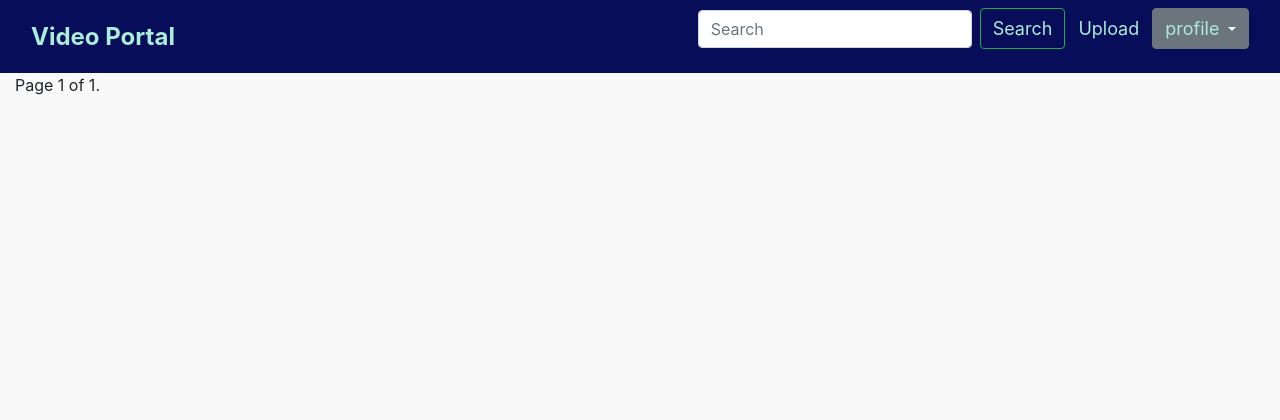
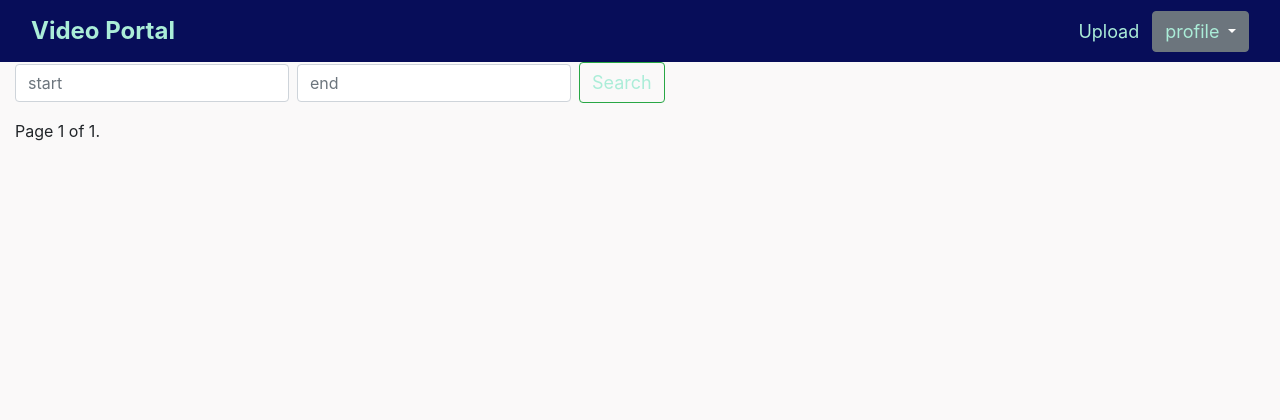
Before and after one commit to ranjith1237/VideoPortal, a Django app: page /all/ in a window 1280 px wide. Shown: the top 420 px of the page. Run offline with Django 3.2, Linux system fonts and the light colour scheme; the visitor is signed in with stand-in values (Sample User, id 1); data that the repository does not hold is empty; parts of the project's set-up code (start-up, migrations or seed data) failed here and were passed over; some libraries are stand-ins or nearby versions.

Commit message:
reverting previous changes

```diff
--- a/Cyberabad/templates/videos.html
+++ b/Cyberabad/templates/videos.html
@@ -12,7 +12,13 @@
     }
 </style>
 
-
+<div class="topnav-centered">
+    <form class="form-inline">
+    <input class="form-control mr-sm-2 start" type="search" placeholder="start" aria-label="Search">
+    <input class="form-control mr-sm-2 end" type="search" placeholder="end" aria-label="Search">
+    <button class="btn btn-outline-success my-2 my-sm-0" type="submit"><font size="4" color= #abedd8>Search</font></button>
+    </form>
+</div>
 
 <div class="pagination">
     <span class="step-links">
@@ -47,6 +53,29 @@
     <br><br>
 {% endfor %}
 </tr>
+<script>
+    $(document).ready(function() {
+        $(".btn-outline-success").click(function(event){
+        event.preventDefault();
+        var start=$(".start").val();
+        var end=$(".end").val();
+          $.ajax({
+            type:"GET",
+            data:{
+
+                "csrfmiddlewaretoken": "{{ csrf_token }}"
+            },
+            url: "http://10.4.16.53:8080/allvideos?start="+start+"&end="+end,
+            error: {"message": "error"},
+            success: function(response, status, jqXHR) {
+                  console.log("sucess");
+                },
+            dataType: "json",
+          });
+        });
+      });
+</script>
+
 
 
 {% endblock %}
--- a/templates/base.html
+++ b/templates/base.html
@@ -21,12 +21,6 @@
       <a class="navbar-brand" href="{% url 'home' %}"><font size="5" color= #abedd8><b>Video Portal</b></font></a>
         <ul class="nav justify-content-end">
           {% if user.is_authenticated %}
-          <div class="topnav-centered">
-              <form class="form-inline">
-                <input class="form-control mr-sm-2" type="search" placeholder="Search" aria-label="Search">
-                <button class="btn btn-outline-success my-2 my-sm-0" type="submit"><font size="4" color= #abedd8>Search</font></button>
-              </form>
-          </div>
               {% if user.is_staff %}
                 <li><a href="{% url 'Cyberabad:upload' %}" class="btn"><font size="4" color= #abedd8>Upload</font></a></li>
               {% endif %}
```
Also changed, not shown: Cyberabad/templates/upload.html (+7 -0 lines), Cyberabad/templates/video.html (+8 -8 lines).
